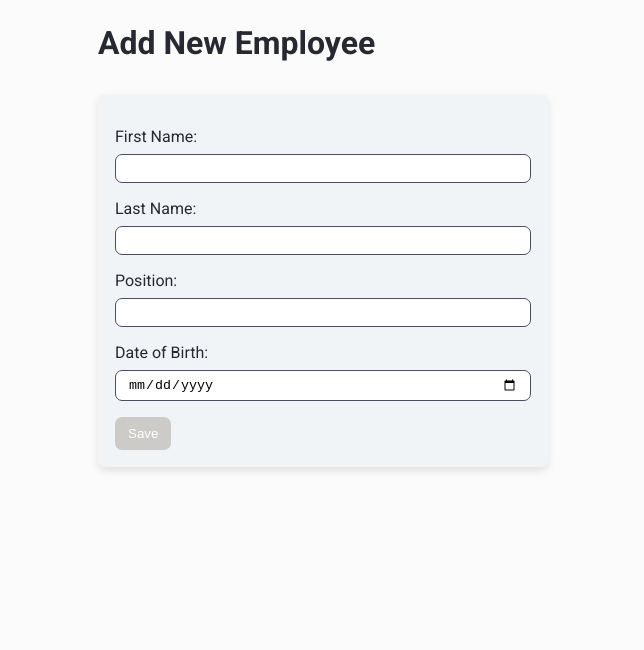
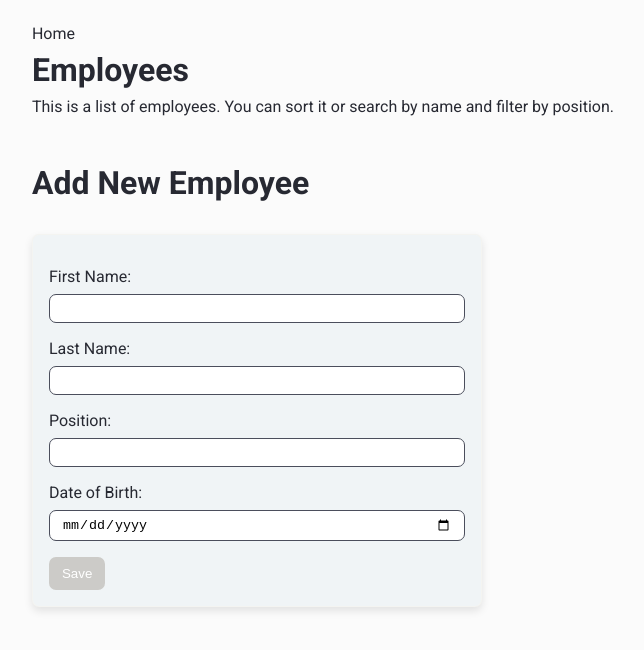
Before and after one commit to SilvijaProzinger/dekod-employee-managing-app, an Angular app: page /addNewEmployee in a window 1280 px wide. Shown: the top 650 px of the page, without its empty margins (317-961 px from the left). Built offline with nearby package versions, Linux system fonts and the light colour scheme.

Commit message:
move header to app component to always display

```diff
--- a/src/app/app.component.html
+++ b/src/app/app.component.html
@@ -1 +1,2 @@
+<app-header></app-header>
 <router-outlet></router-outlet>
--- a/src/app/app.component.ts
+++ b/src/app/app.component.ts
@@ -1,11 +1,12 @@
 import { Component } from '@angular/core';
 import { RouterOutlet } from '@angular/router';
 import { CommonModule } from '@angular/common';
+import { HeaderComponent } from './header/header.component';
 
 @Component({
   selector: 'app-root',
   standalone: true,
-  imports: [RouterOutlet, CommonModule],
+  imports: [RouterOutlet, CommonModule, HeaderComponent],
   templateUrl: './app.component.html',
   styleUrl: './app.component.scss',
 })
--- a/src/app/home/home.component.html
+++ b/src/app/home/home.component.html
@@ -1,4 +1,3 @@
-<app-header></app-header>
 <main>
   <div class="home-container">
     <a routerLink="addNewEmployee" class="new-employee__link"
--- a/src/app/home/home.component.ts
+++ b/src/app/home/home.component.ts
@@ -6,7 +6,7 @@ import { RouterLink } from '@angular/router';
 @Component({
   selector: 'app-home',
   standalone: true,
-  imports: [HeaderComponent, EmployeesListComponent, RouterLink],
+  imports: [EmployeesListComponent, RouterLink],
   templateUrl: './home.component.html',
   styleUrl: './home.component.scss',
 })
```
